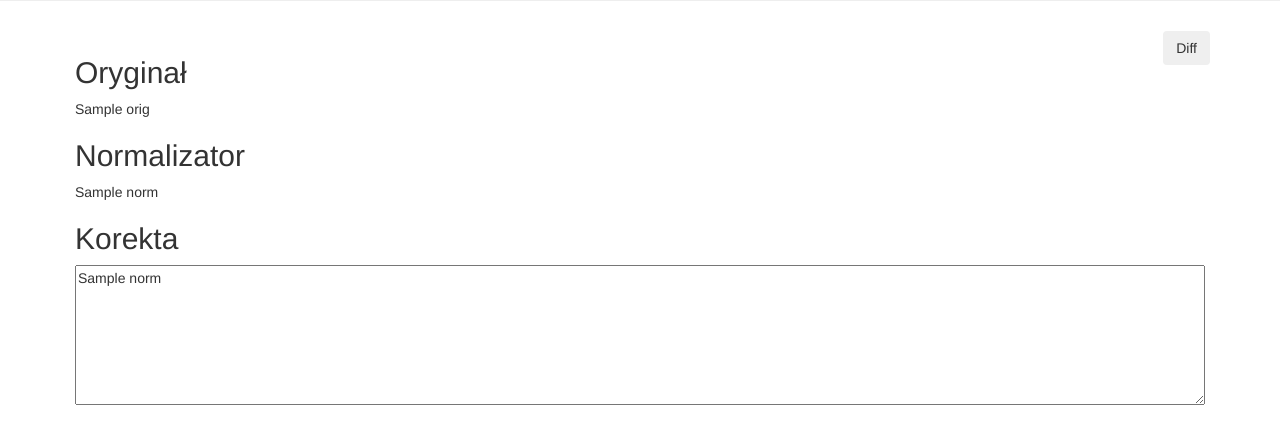
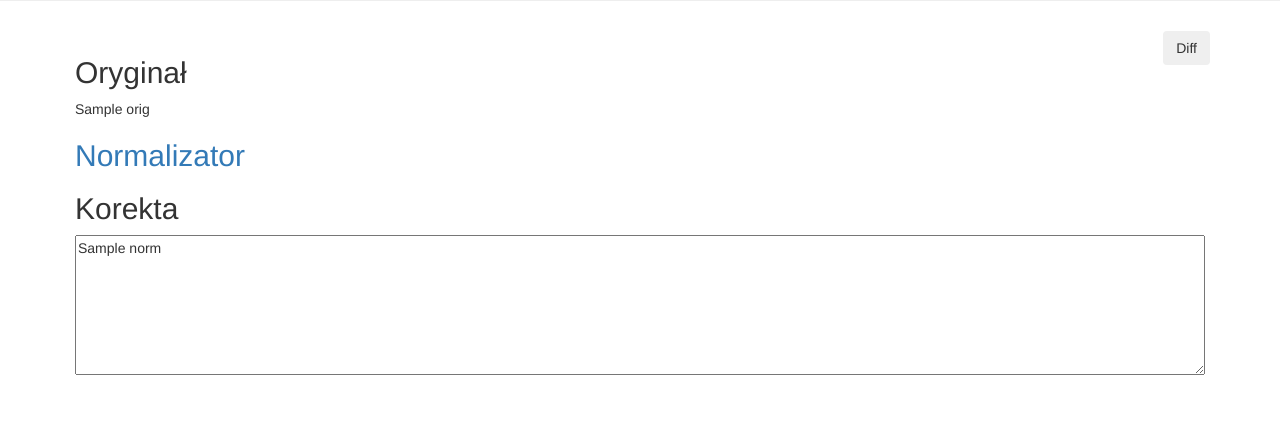
Before and after one commit to danijel3/Corrector, a Flask app: template templates/norm.html in a window 1280 px wide. Shown: the part 259-701 px from the top of the page. Run offline with Flask 2, Linux system fonts and the light colour scheme; the template is opened without the code that fills it: most values are stand-ins (such as "Sample title", 1, 10 or a date in 2020); some libraries are stand-ins or nearby versions.

Commit message:
Collapsing normalization.

```diff
--- a/templates/norm.html
+++ b/templates/norm.html
@@ -29,8 +29,13 @@
         <h2>Oryginał</h2>
         <div>{{ item.orig }}</div>
 
-        <h2>Normalizator</h2>
-        <div class="norm">
+        <h2>
+            <a href="#norm_c{{ item.id }}" data-toggle="collapse" aria-expanded="false"
+               aria-controls="norm_c{{ item.id }}">
+                Normalizator
+            </a>
+        </h2>
+        <div class="norm collapse" id="norm_c{{ item.id }}">
             <span class="edit">{{ item.norm }}</span>
             <span class="diff hide">test</span>
         </div>
```
